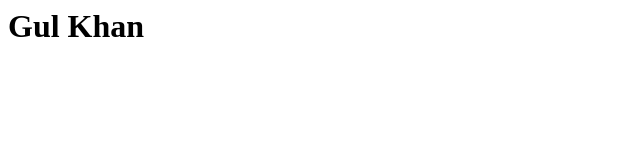
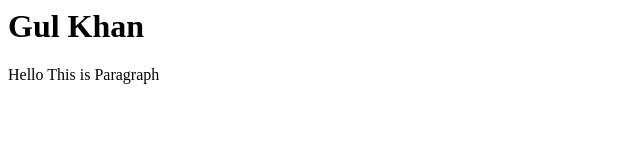
Before and after one commit to cargamesunblocked1/cargamesunblocked1.github.io, a plain HTML site: page index.html in a window 1280 px wide. Shown: the whole page, without its empty margins (0-640 px from the left). Drawn offline with Linux system fonts and the light colour scheme.

Commit message:
Update index.html

```diff
--- a/index.html
+++ b/index.html
@@ -1,3 +1,4 @@
 <html>
   <h1>Gul Khan</h1>
+  <p>Hello This is Paragraph</p>
 </html>
```
